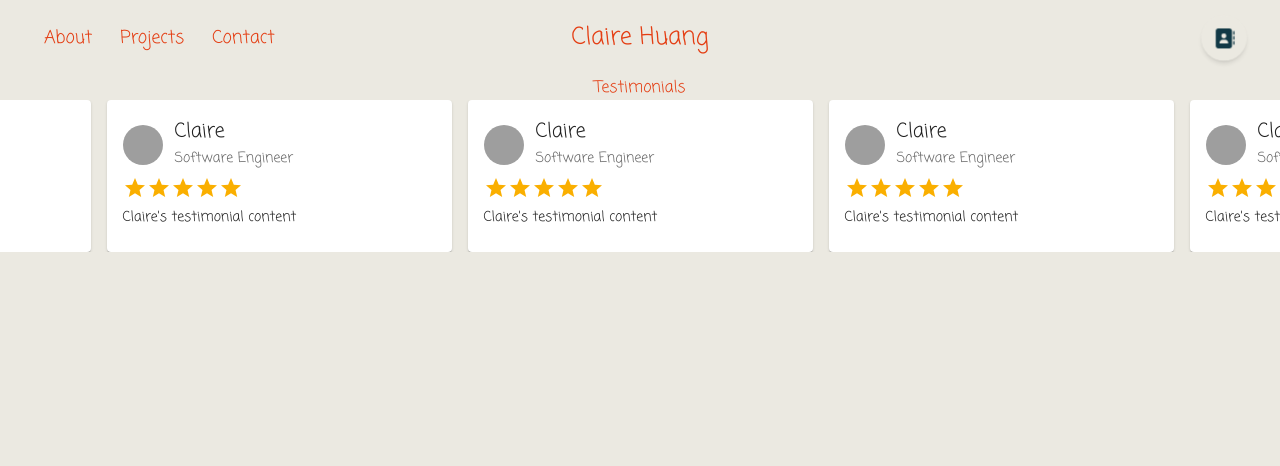
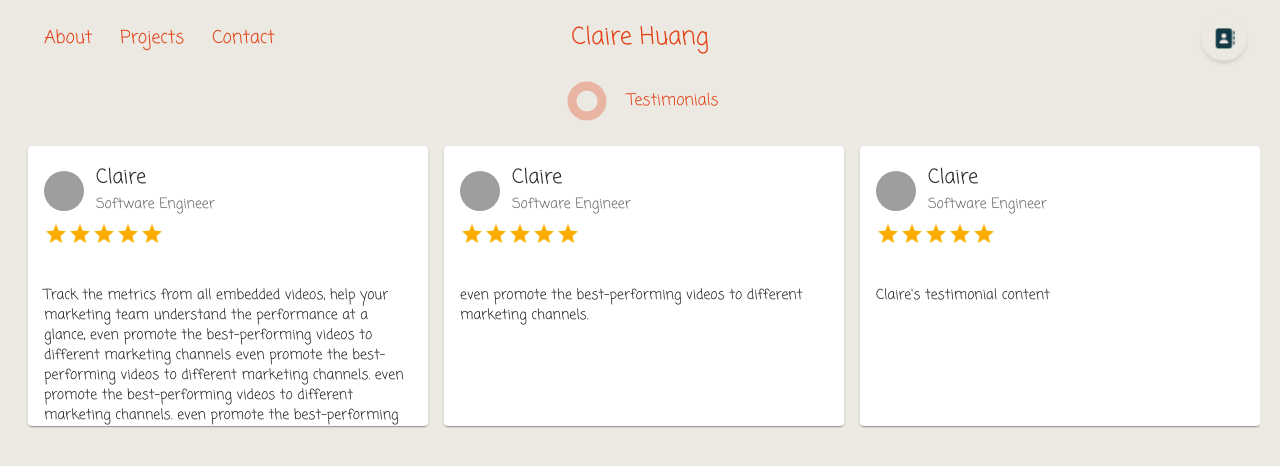
Before and after one commit to shihyihuang/shihyihuang.github.io, a Next.js app: page / in a window 1280 px wide. Shown: the top 466 px of the page. Built offline with nearby package versions, Linux system fonts and the light colour scheme; grey boxes are pictures that could not be loaded.

Commit message:
testimonial card with motion

```diff
--- a/app/component/testimonialCard.tsx
+++ b/app/component/testimonialCard.tsx
@@ -12,27 +12,35 @@ const TestimonialCard: React.FC<TestimonialProps> = ({ name, position, content }
 
   return (
     <div className='px-2'>
-        <Card sx={{ minWidth: 345}}>
-            <CardContent>
+        <Card className='shadow-xl'  sx={{
+            width: { xs: 320, sm: 350, md: 400},
+            maxWidth: '100%', // Ensures it never exceeds the parent container
+            height: 280,
+            display: 'flex',
+            flexDirection: 'column'
+        }}>
+            <CardContent sx={{ flex: '0 0 auto' }}>
                 <div className="flex items-center">
                     <Stack direction="row" spacing={2}>
                         <Avatar alt="Remy Sharp" src="/static/images/avatar/1.jpg" />
                     </Stack>
                     <div className="px-3">
-                        <Typography variant="h6" component="div" >
-                            {name}
+                        <Typography variant="h6" component="div">
+                        {name}
                         </Typography>
                         <Typography sx={{ fontSize: 14 }} color="text.secondary" gutterBottom>
-                            {position}
+                        {position}
                         </Typography>
                     </div>
                 </div>
                 <Rating className="my-0.5" name="read-only" value={5} readOnly />
+            </CardContent>
+            <CardContent sx={{ flex: '1 1 auto', overflow: 'auto' }}>
                 <Typography variant="body2">
-                    {content}
+                {content}
                 </Typography>
             </CardContent>
-      </Card>
+        </Card>
     </div>
   )
 }
--- a/app/page.tsx
+++ b/app/page.tsx
@@ -1,20 +1,46 @@
-
+'use client';
 // import Image from "next/image";
 import {Box, Card, Stack, CardContent, Typography, Avatar, Rating} from '@mui/material';
 import TestimonialCard from "./component/testimonialCard";
-
+import { useRef } from "react";
+import { motion, useScroll } from "framer-motion";
+import "./style/testimonial.css";
 
 //https://blog.uxfol.io/professional-portfolio/
 export default function Home() {
+  const ref = useRef(null);
+  const { scrollXProgress } = useScroll({ container: ref });
 
+  const content1 = "Track the metrics from all embedded videos, help your marketing team understand the performance at a glance, even promote the best-performing videos to different marketing channels even promote the best-performing videos to different marketing channels. even promote the best-performing videos to different marketing channels. even promote the best-performing videos to different marketing channels. even promote the best-performing videos to different marketing channels."
+  const content2 = "even promote the best-performing videos to different marketing channels."
 
   return (
   <main>
     <div >
-      <Typography className='text-2xl flex justify-center items-center mb-4' >
-        Testimonials
-      </Typography>
-      <div className="carousel carousel-end flex justify-center items-center">
+      <div className="flex justify-center items-center gap-4 mb-5">
+        <svg id="progress" width="50" height="50" viewBox="0 0 100 100">
+          <circle cx="50" cy="50" r="30" className="bg" />
+          <motion.circle
+            cx="50"
+            cy="50"
+            r="30"
+            className="indicator"
+            style={{ pathLength: scrollXProgress }}
+          />
+        </svg>
+        <Typography className='text-3xl' >
+          Testimonials
+        </Typography>
+      </div>
+      <ul className='mx-5' ref={ref}>
+        <TestimonialCard name="Claire" position="Software Engineer" content={content1} />
+        <TestimonialCard name="Claire" position="Software Engineer" content={content2} />
+        <TestimonialCard name="Claire" position="Software Engineer" content="Claire's testimonial content" />
+        <TestimonialCard name="Claire" position="Software Engineer" content="Claire's testimonial content" />
+        <TestimonialCard name="Claire" position="Software Engineer" content="Claire's testimonial content" />
+        <TestimonialCard name="Claire" position="Software Engineer" content="Claire's testimonial content" />
+      </ul>
+      {/* <div className="carousel carousel-end flex justify-center items-center">
         <div className="carousel-item">
           <TestimonialCard name="Claire" position="Software Engineer" content="Claire's testimonial content" />
         </div>
@@ -36,7 +62,7 @@ export default function Home() {
         <div className="carousel-item">
           <TestimonialCard name="Claire" position="Software Engineer" content="Claire's testimonial content" />
         </div>
-      </div>
+      </div> */}
     </div>
   </main>
   );
--- /dev/null
+++ b/app/style/testimonial.css
@@ -0,0 +1,39 @@
+ul {
+    display: flex;
+    overflow-x: scroll;
+    padding-bottom: 50px;
+  }
+
+  circle {
+    stroke-dashoffset: 0;
+    stroke-width: 18%;
+    fill: none;
+  }
+
+  .bg {
+    stroke: #E43D12;
+    opacity: 0.3;
+  }
+
+  #progress .indicator {
+    stroke: #E43D12;
+  }
+
+  #progress {
+    transform: rotate(-90deg);
+  }
+
+  /* ::-webkit-scrollbar {
+    height: 5px;
+    width: 5px;
+    -webkit-border-radius: 1ex;
+  }
+
+  ::-webkit-scrollbar-thumb {
+    background: #E43D12;
+    -webkit-border-radius: 1ex;
+  }
+
+  ::-webkit-scrollbar-corner {
+    background: #fff3;
+  } */
```
Also changed, not shown: app/globals.css (line endings or trailing spaces).
